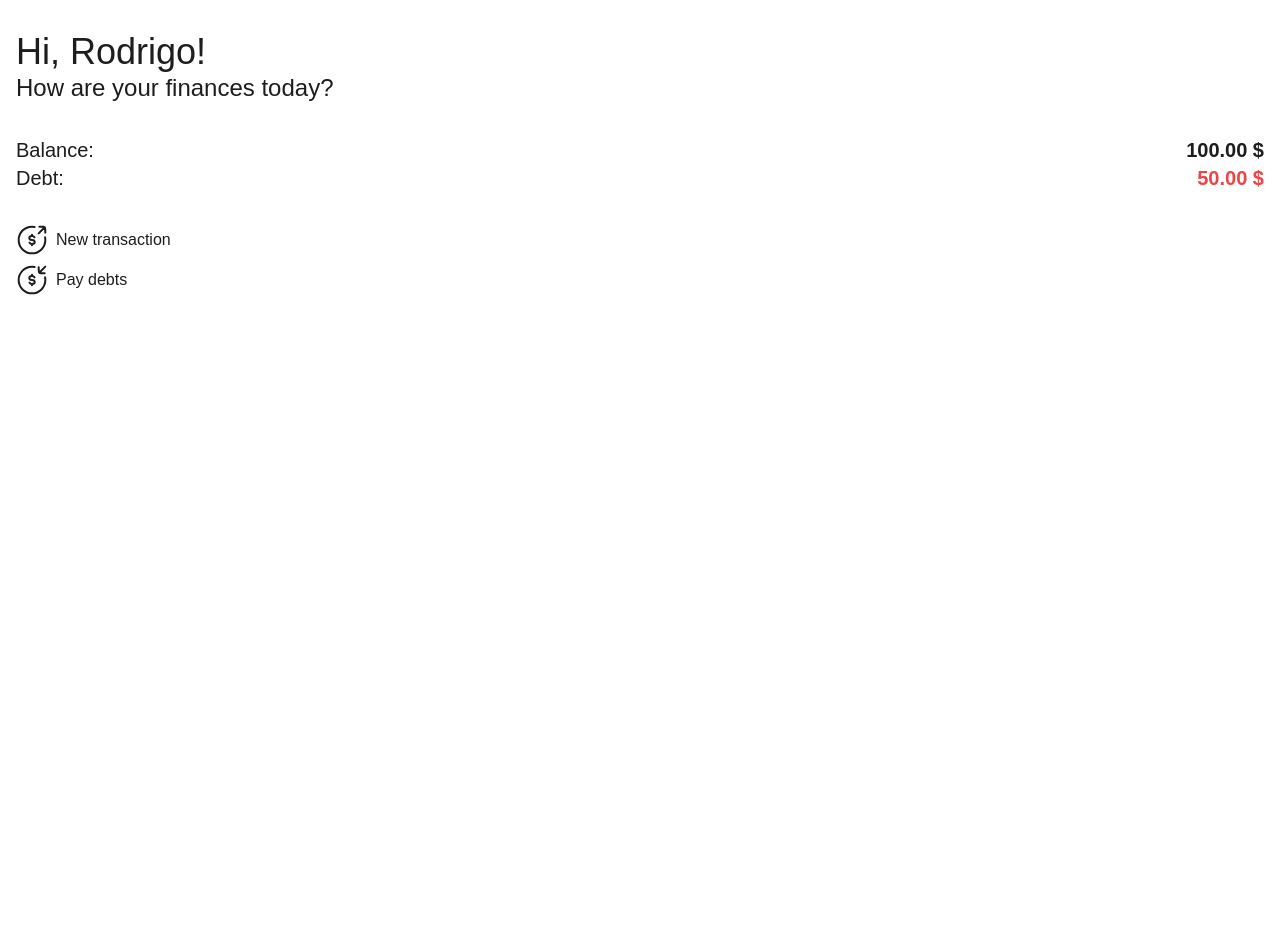
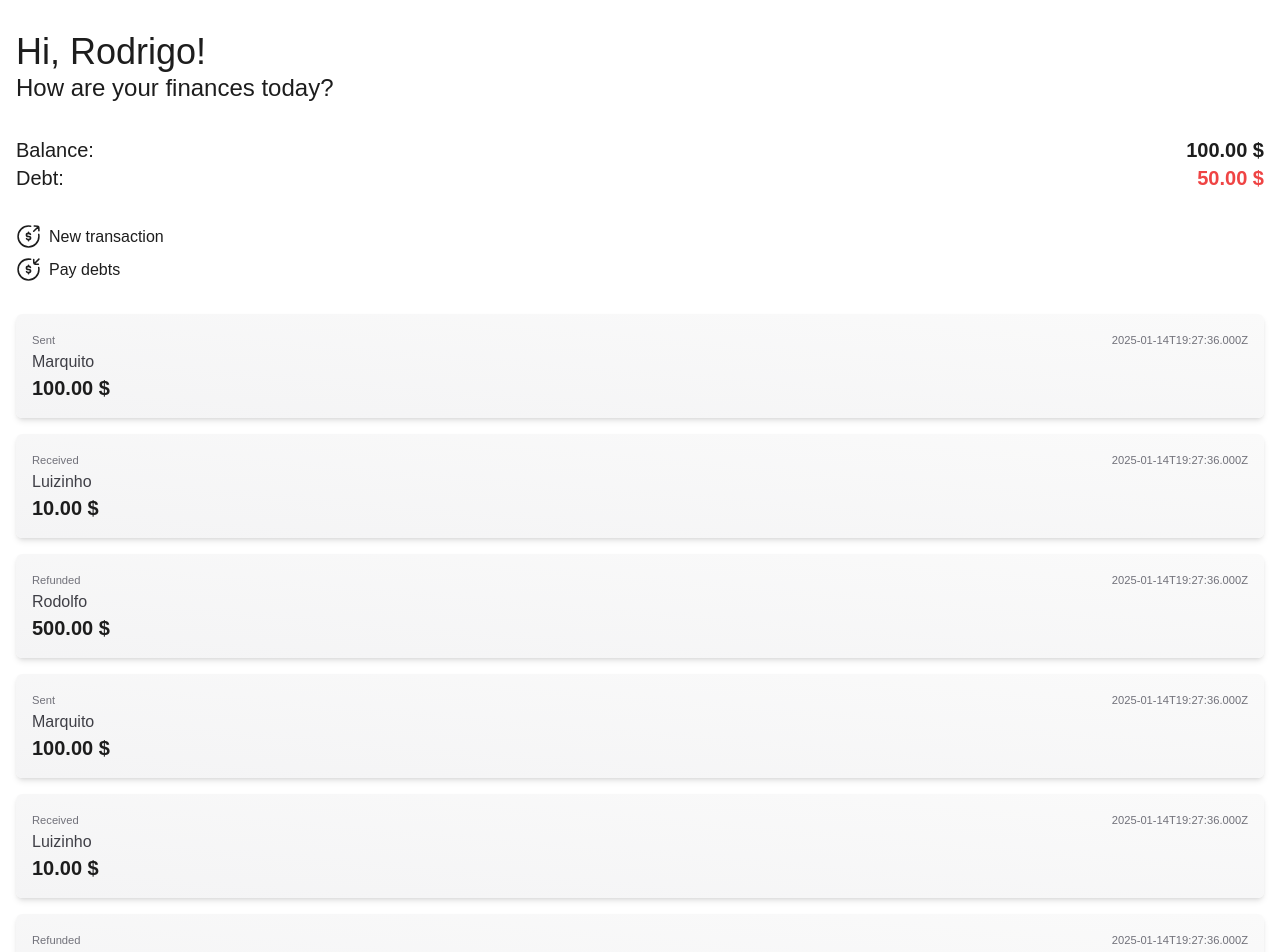
Before and after one commit to rodrigocitadin/smolbank, a Next.js app in the folder app/: page / in a window 1280 px wide. Shown: the top 952 px of the page. Before the commit the page ends 800 px from the top, so only its background shows below. Built offline with nearby package versions, Linux system fonts and the light colour scheme.

Commit message:
wip in home page pt 2

```diff
--- a/app/src/app/page.tsx
+++ b/app/src/app/page.tsx
@@ -5,6 +5,13 @@ type Action = {
   id: number
   icon: any
   text: string
+}
+
+type Transaction = {
+  username: string
+  amount: number
+  date: Date
+  kind: 'Sent' | 'Received' | 'Refunded'
 }
 
 export default function Home() {
@@ -21,6 +28,8 @@ export default function Home() {
     },
   ]
 
+  const date = new Date
+
   return (
     <>
       <div className="mx-4 my-8">
@@ -34,6 +43,50 @@ export default function Home() {
         </section>
         <section className="flex flex-col gap-2 my-8">
           {actions.map(action => <ActionButton key={action.id} action={action} />)}
+        </section>
+        <section>
+          {/* <div className="sticky top-0 bg-zinc-900"> */}
+          {/*   <input /> */}
+          {/* </div> */}
+          <TransactionCard
+            username="Marquito"
+            amount={100}
+            date={date}
+            kind="Sent"
+          />
+          <TransactionCard
+            username="Luizinho"
+            amount={10}
+            date={date}
+            kind="Received"
+          />
+          <TransactionCard
+            username="Rodolfo"
+            amount={500}
+            date={date}
+            kind="Refunded"
+          />
+          <TransactionCard
+            username="Marquito"
+            amount={100}
+            date={date}
+            kind="Sent"
+          />
+          <TransactionCard
+            username="Luizinho"
+            amount={10}
+            date={date}
+            kind="Received"
+          />
+          <TransactionCard
+            username="Rodolfo"
+            amount={500}
+            date={date}
+            kind="Refunded"
+          />
+          <button className="block mx-auto my-4">
+            Load more
+          </button>
         </section>
       </main>
     </>
@@ -52,9 +105,21 @@ function MoneyCard({ text, amount, negative }: { text: string, amount: number, n
 function ActionButton({ action }: { action: Action }) {
   return (
     <div className="flex items-center gap-2">
-      <Image src={action.icon} alt={action.text} />
+      <Image src={action.icon} alt={action.text} width={25} height={25} />
       <span>{action.text}</span>
-      {/* {action.text.split(" ").map(text => <span key={text}>{text}</span>)} */}
     </div>
   )
 }
+
+function TransactionCard(transaction: Transaction) {
+  return (
+    <div className="my-4 p-4 flex flex-col bg-gradient-to-tr from-zinc-100 to-zinc-50 rounded-md shadow-md">
+      <div className="flex justify-between text-sm text-zinc-500">
+        <small>{transaction.kind}</small>
+        <small>{transaction.date.toISOString()}</small>
+      </div>
+      <span className="text-zinc-700">{transaction.username}</span>
+      <strong className="text-xl">{transaction.amount.toFixed(2)} $</strong>
+    </div>
+  )
+}
```
